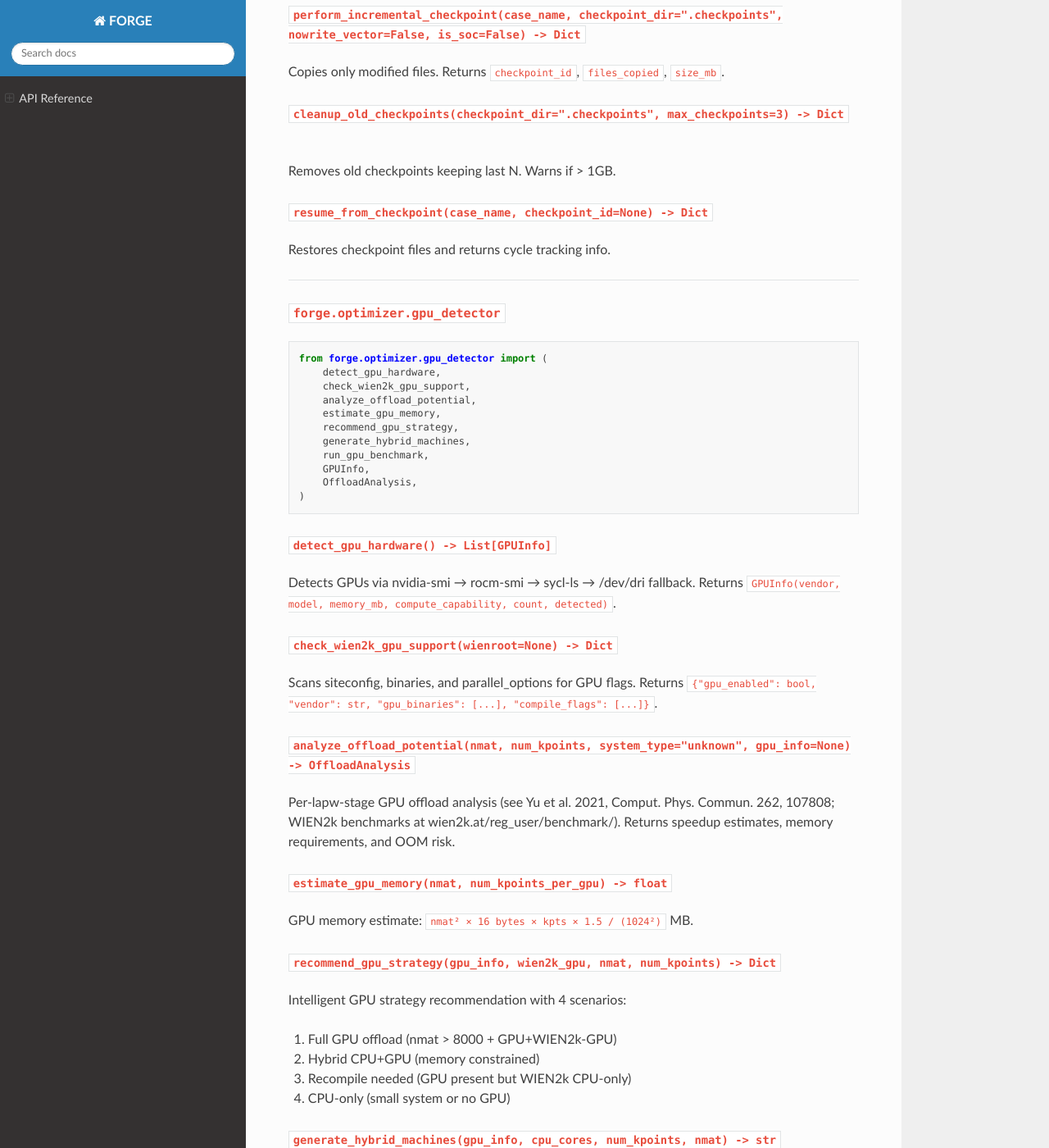
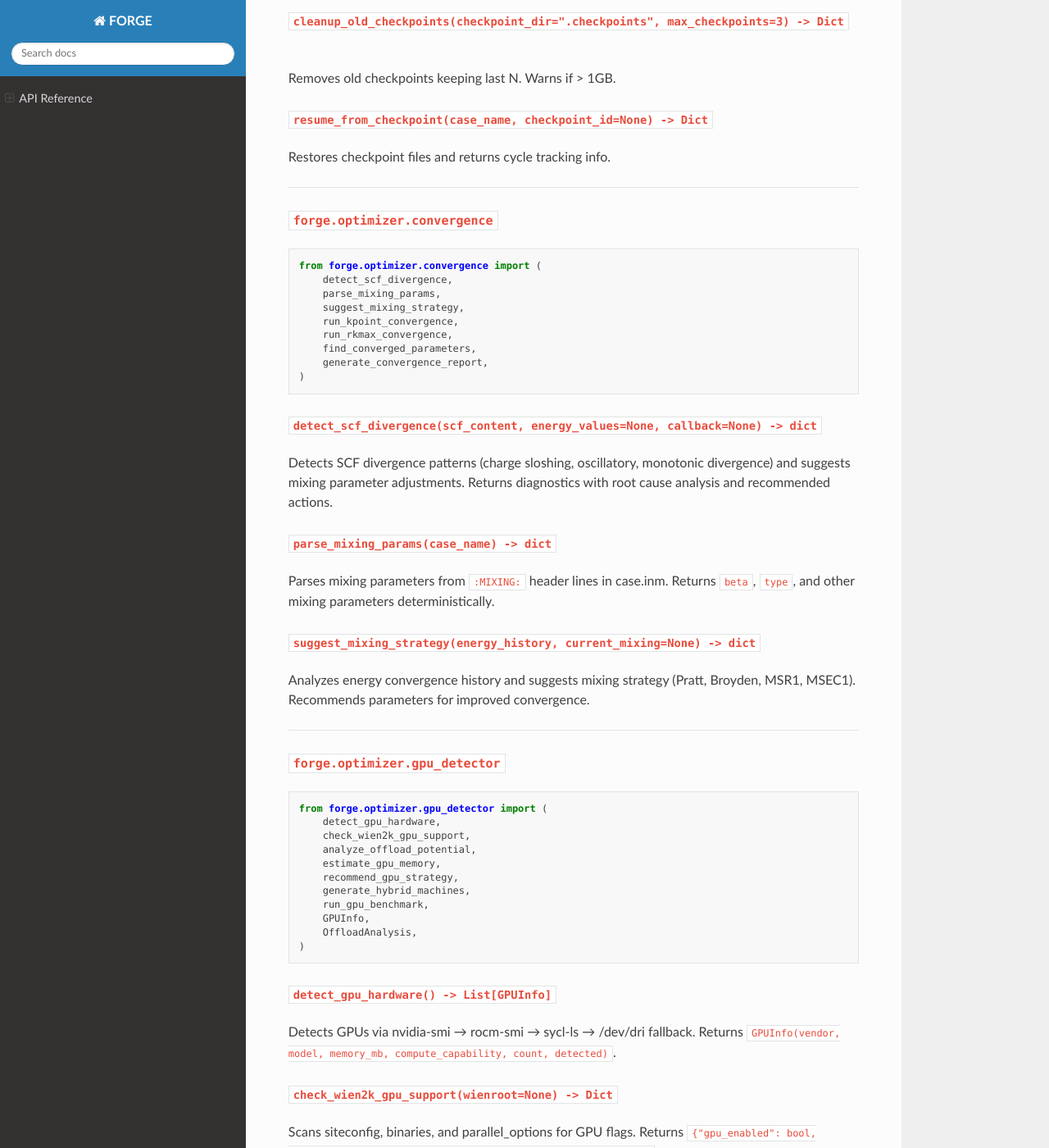
Before and after one commit to majidhaddad02/wien2k_gen, a Sphinx documentation site: the page built from docs/api-reference.md, in a window 1280 px wide and 1400 px high, scrolled down 12412 px. Shown: the whole window at 82% size. Built offline with Sphinx 7.4.7 and the Read the Docs theme 3.1.0, drawn with Linux system fonts in a browser that asks for light colours; some of the changed text lies outside the part shown.

Commit message:
docs: fix 8 issues across 7 documentation files
- api-reference.md: remove phantom blacs_grid_quality, fix factorize_blacs_grid
  signature, fix detect_scf_divergence import path, fix check_elpa_available
  import path, fix split_load_balanced signature, add convergence section
- api.rst: add missing modules (convergence, history, cp2k, data_pipeline, submit)
- examples.md: fix fabricate field names (mpi_ranks_per_node list->int,
  recommended_nodes removed, confidence_score->confidence)
- contributing.md: add missing files to directory tree (dpp.py, bohb.py,
  data_pipeline.py, base.py, _utils.py, report.py, config_generator.py)
- index.md: add ml_dataset.md to documentation index table
- ml_dataset.md: fix _encode_config dimension (5 not 6)
- sampling.py: fix docstring shape (6)->(5)

````diff
--- a/docs/api-reference.md
+++ b/docs/api-reference.md
@@ -105,14 +105,11 @@
 Key methods:
 - `topo.total_cores` → int
 - `topo.get_mpi_binding_hints()` → dict (openmpi, intel_mpi, mpich, mvapich, srun)
-- `topo.split_load_balanced(total_cores: int)` → list of (node, cores) tuples
+- `topo.split_load_balanced(total_cores=None)` → list of (node, cores) tuples
 - `topo.get_optimal_mpi_distribution(mode: str)` → core distribution
 
-#### `factorize_blacs_grid(total_cores: int) -> Tuple[int, int]`
+#### `factorize_blacs_grid(total_ranks: int, block_size: int = 32) -> Tuple[int, int]`
 Returns optimal 2D BLACS processor grid for ScaLAPACK/ELPA.
-
-#### `blacs_grid_quality(rows: int, cols: int) -> float`
-Quality score for BLACS grid (0-1). Penalizes 1D grids (Marek et al. 2014).
 
 ---
 
@@ -484,6 +480,31 @@
 
 #### `resume_from_checkpoint(case_name, checkpoint_id=None) -> Dict`
 Restores checkpoint files and returns cycle tracking info.
+
+---
+
+### `forge.optimizer.convergence`
+
+```python
+from forge.optimizer.convergence import (
+    detect_scf_divergence,
+    parse_mixing_params,
+    suggest_mixing_strategy,
+    run_kpoint_convergence,
+    run_rkmax_convergence,
+    find_converged_parameters,
+    generate_convergence_report,
+)
+```
+
+#### `detect_scf_divergence(scf_content, energy_values=None, callback=None) -> dict`
+Detects SCF divergence patterns (charge sloshing, oscillatory, monotonic divergence) and suggests mixing parameter adjustments. Returns diagnostics with root cause analysis and recommended actions.
+
+#### `parse_mixing_params(case_name) -> dict`
+Parses mixing parameters from `:MIXING:` header lines in case.inm. Returns `beta`, `type`, and other mixing parameters deterministically.
+
+#### `suggest_mixing_strategy(energy_history, current_mixing=None) -> dict`
+Analyzes energy convergence history and suggests mixing strategy (Pratt, Broyden, MSR1, MSEC1). Recommends parameters for improved convergence.
 
 ---
 
@@ -581,7 +602,8 @@
 ### `forge.backends.wien2k`
 
 ```python
-from forge.backends.wien2k import Wien2kBackend, check_elpa_available
+from forge.backends.wien2k import Wien2kBackend
+from forge.core.hardware.wrapper import check_elpa_available
 ```
 
 #### `Wien2kBackend`
````
Also changed, not shown: other parts of docs/api-reference.md (+1 -2 lines), docs/api.rst (+20 -0 lines), docs/contributing.md (+19 -12 lines), docs/examples.md (+2 -3 lines), docs/index.md (+1 -0 lines), docs/ml_dataset.md (+1 -3 lines), 1 other file.
